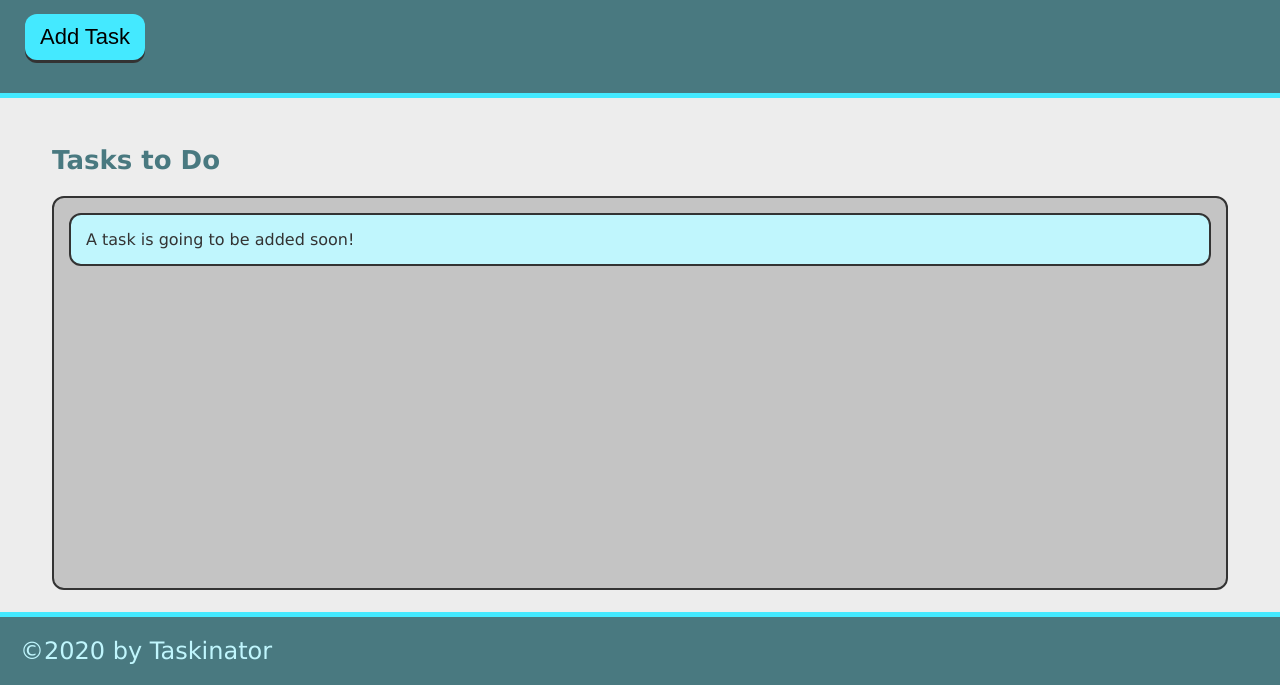
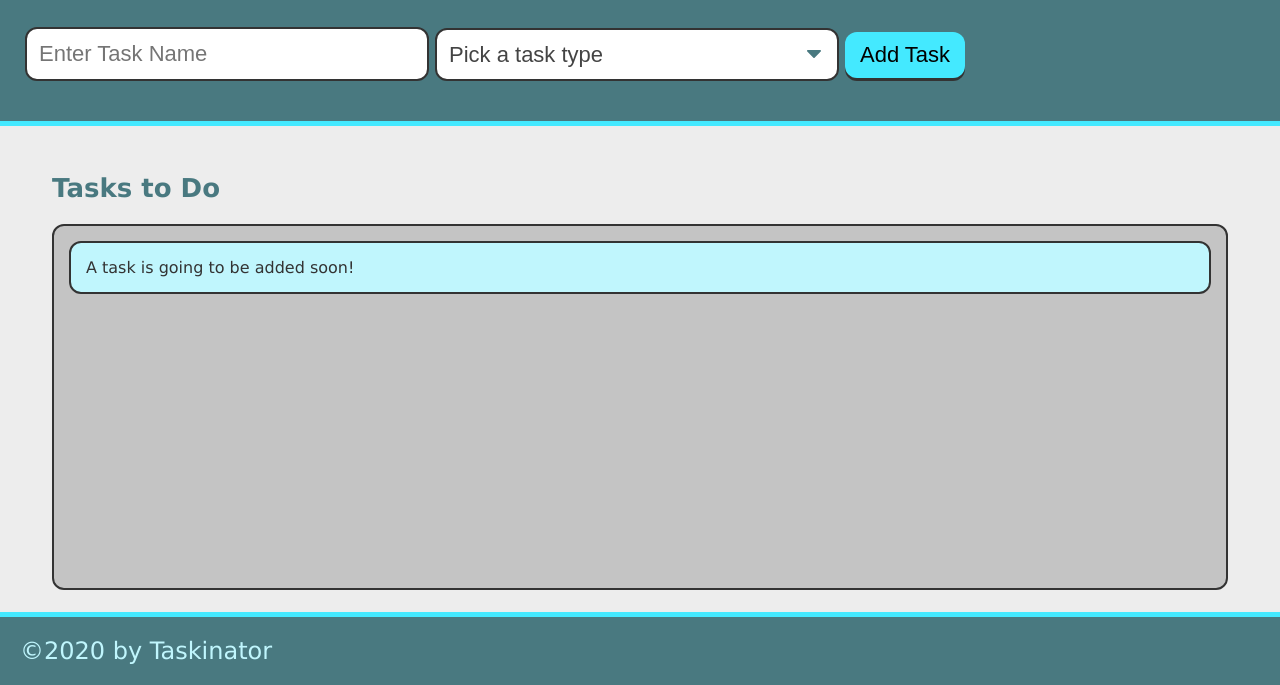
Before and after one commit to CorgiPower11/taskinator, a plain HTML site: page index.html in a window 1280 px wide. Shown: the part 115-800 px from the top of the page. Drawn offline with Linux system fonts and the light colour scheme.

Commit message:
form options

```diff
--- a/index.html
+++ b/index.html
@@ -14,7 +14,25 @@
     <header>
         <h1 class="page-title">Taskinator</h1>
         <p>Click the button below to add a new task!</p>
-        <button class="btn" id="save-task">Add Task</button>
+
+        <!-- Form Section -->
+        <form id="task-form">
+            <div class="form-group">
+                <input type="text" name="task-name" class="text-input" placeholder="Enter Task Name" />
+            </div>
+            <div class="form-group">
+                <select name="task-type" class="select-dropdown">
+                    <option value="" disabled selected>Pick a task type</option>
+                    <option value="Print">Print</option>
+                    <option value="Web">Web</option>
+                    <option value="Mobile">Mobile</option>
+                </select>
+            </div>
+            <div class="form-group">
+                <button class="btn" id="save-task" type="submit">Add Task</button>
+            </div>
+        </form>
+
     </header>
 
     <!-- Main -->
```
